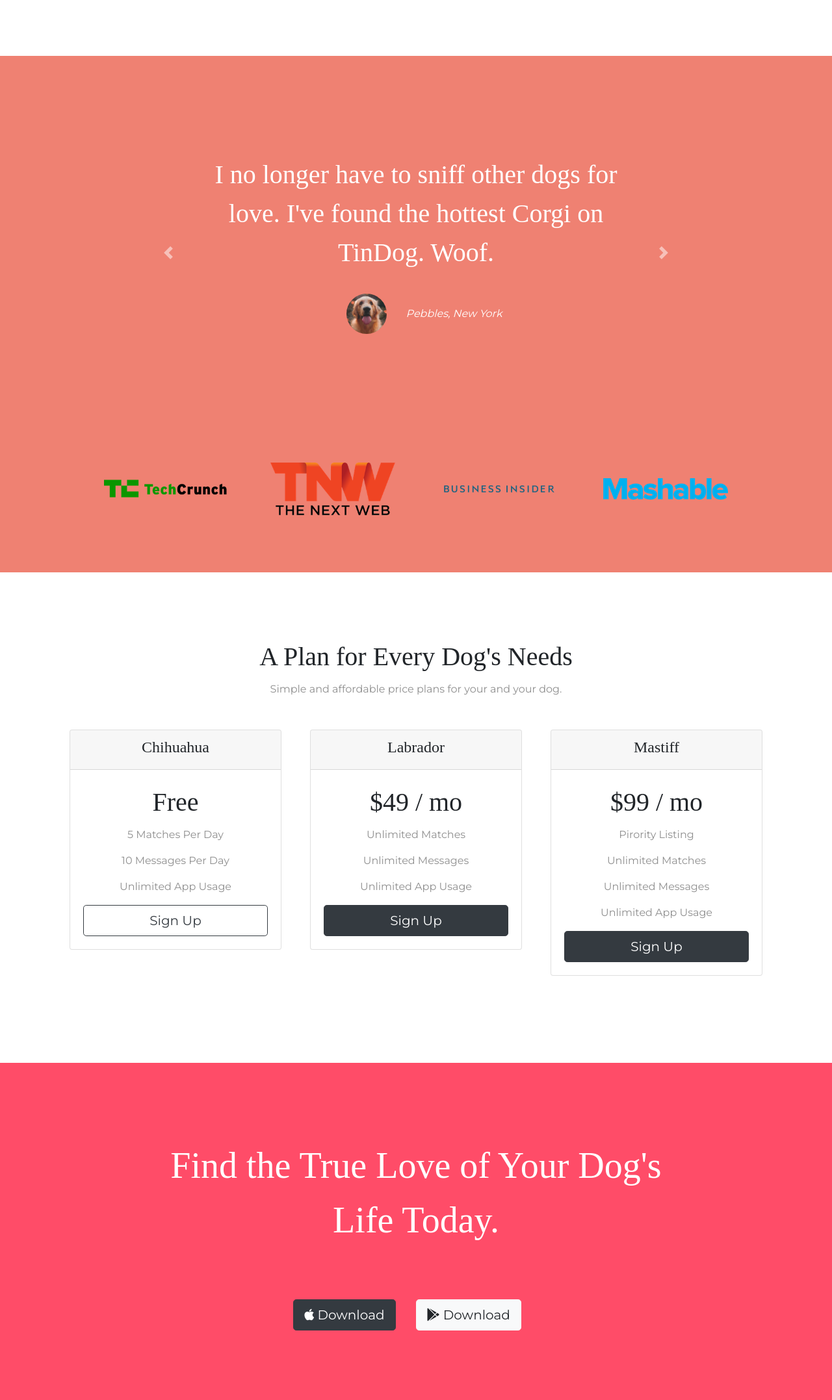
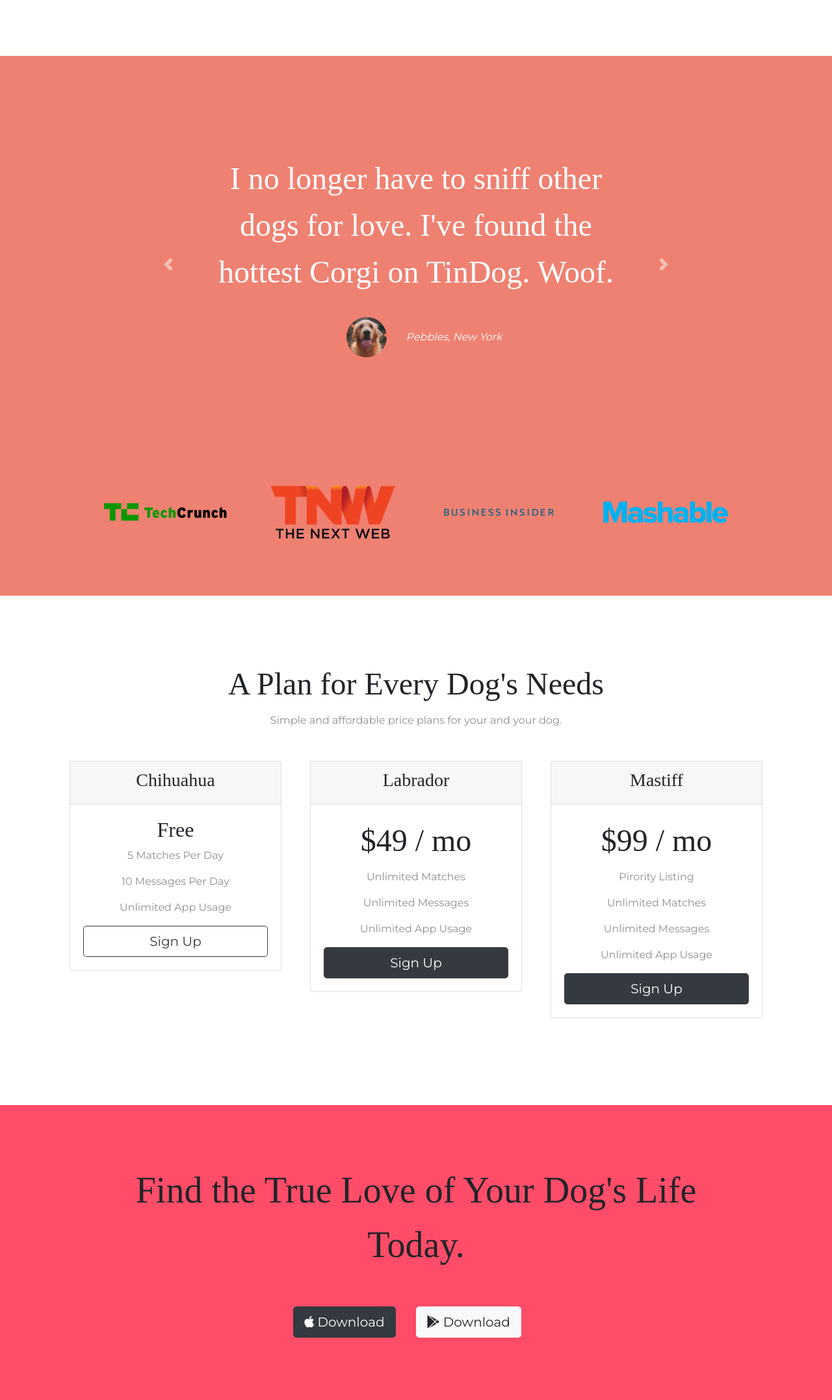
Before and after one commit to guyfromhills/frontendproject-tindog, a plain HTML site: page index.html in a window 1280 px wide. Shown: the part 1064-3219 px from the top of the page at 65% size. Drawn offline with nearby package versions, Linux system fonts and the light colour scheme.

Commit message:
commit #2

```diff
--- a/css/styles.css
+++ b/css/styles.css
@@ -1,34 +1,52 @@
-#title{
-    background-color: #ff4c68;
-    color: #fff;
+body{
+    font-family: "Montserrat";
+    text-align: center;
 
 }
 
-h1{
+
+h1,h2,h3,h4,h5,h6{
+
+
+    font-family: "Montserrat Black";
+
+
+
+}
+
+
+
+
+
+
+
+
+.big-heading{
     font-size: 3.5rem;
     font-family: "Montserrat Black";
     line-height: 1.5;
 
-
 }
 
-h2{
-    font-family: "Montserrat Black";
-    font-size: 2.5rem;
+.section-heading{
+    font-size: 3rem;
     line-height: 1.5;
-}
-
-
-
-h3{
-    font-family: "Montserrat Black";
-    font-size: 1.5rem;
-
 }
 
 p{
     color: #8f8f8f;
 }
+
+
+#title{
+    background-color: #ff4c68;
+    color: #fff;
+    text-align: left;
+
+}
+
+
+
 
 .container-fluid{
     padding: 3% 15% 14%;
@@ -36,10 +54,7 @@ p{
 }
 
 
-body{
-    font-family: "Montserrat";
 
-}
 
 .icon{
     color:#ef8172;
@@ -98,6 +113,7 @@ body{
 
 #title{
     text-align: center;
+
 }
 
     .title-image{
@@ -120,17 +136,24 @@ body{
 
 }
 
+.feature-title{
+    font-size: 1.5rem;
+}
+
 .feature-box{
-    text-align:center;
     padding: 5%;
 }
 
 /* testimonial section */
 #testimonials{
     padding: 7% 15%;
-    text-align:center;
     background-color: #ef8172;
     color: #fff;
+}
+
+.testimonial-text{
+    font-size: 3rem;
+    line-height: 1.5;
 }
 
 .testimonial-image{
@@ -143,7 +166,6 @@ body{
 #press{
 
     background-color: #ef8172;
-    text-align: center;
     padding-bottom:3% ;
 }
 
@@ -160,7 +182,12 @@ pricing */
 
 #pricing{
     padding:100px;
-    text-align: center;
+}
+
+.price-text{
+    font-size: 3rem;
+    line-height: 1.5;
+
 }
 
 .pricing-column{
@@ -169,18 +196,10 @@ pricing */
 
 /* call to action */
 
-.cta-h3{
-    font-size: 3.5rem;
-   color: #fff;
-   line-height: 1.5;
-   padding: 3%;
 
-
-}
 
 #cta{
     padding: 7% 15%;
-    text-align: center;
 
     background-color: #ff4c68;
 }
@@ -191,7 +210,6 @@ pricing */
 
 #footer{
     background-color: #fff;
-    text-align: center;
     padding: 7% 15%;
 
 }
--- a/index.html
+++ b/index.html
@@ -96,7 +96,7 @@
         <div class="row">
           <div class="col-lg-6">
             <div>
-              <h1>Meet new and interesting dogs nearby.</h1>
+              <h1 class="big-heading">Meet new and interesting dogs nearby.</h1>
               <button class="btn btn-dark btn-lg download-button" type="button">
                 <em class="fab fa-apple"></em> Download
               </button>
@@ -128,19 +128,19 @@
       <div class="row">
         <div class="feature-box col-lg-4">
           <em class="icon fas fa-check-circle fa-5x"></em>
-          <h3>Easy to use.</h3>
+          <h3 class="feature-title">Easy to use.</h3>
           <p>So easy to use, even your dog could do it.</p>
         </div>
 
         <div class="feature-box col-lg-4">
           <em class="icon fas fa-bullseye fa-5x"></em>
-          <h3>Elite Clientele</h3>
+          <h3 class="feature-title">Elite Clientele</h3>
           <p>We have all the dogs, the greatest dogs.</p>
         </div>
 
         <div class="feature-box col-lg-4">
           <i class="icon fas fa-heart fa-5x"></i>
-          <h3>Guaranteed to work.</h3>
+          <h3 class="feature-title">Guaranteed to work.</h3>
           <p>Find the love of your dog's life or your money back.</p>
         </div>
       </div>
@@ -152,7 +152,7 @@
       <div id="testimonials-carousel" class="carousel slide" data-ride="false">
         <div class="carousel-inner">
           <div class="carousel-item active">
-            <h2>
+            <h2 class="testimonial-text">
               I no longer have to sniff other dogs for love. I've found the
               hottest Corgi on TinDog. Woof.
             </h2>
@@ -213,7 +213,7 @@
     <!-- Pricing -->
 
     <section id="pricing">
-      <h2>A Plan for Every Dog's Needs</h2>
+      <h2 class="section-heading">A Plan for Every Dog's Needs</h2>
       <p>Simple and affordable price plans for your and your dog.</p>
 
       <div class="row">
@@ -243,7 +243,7 @@
               <h3>Labrador</h3>
             </div>
             <div class="card-body">
-              <h2>$49 / mo</h2>
+              <h2 class="price-text">$49 / mo</h2>
               <p>Unlimited Matches</p>
               <p>Unlimited Messages</p>
               <p>Unlimited App Usage</p>
@@ -259,7 +259,7 @@
               <h3>Mastiff</h3>
             </div>
             <div class="card-body">
-              <h2>$99 / mo</h2>
+              <h2 class="price-text">$99 / mo</h2>
               <p>Pirority Listing</p>
               <p>Unlimited Matches</p>
               <p>Unlimited Messages</p>
@@ -280,7 +280,7 @@
     <!-- Call to Action -->
 
     <section id="cta">
-      <h3 class="cta-h3">Find the True Love of Your Dog's Life Today.</h3>
+      <h3 class="big-heading">Find the True Love of Your Dog's Life Today.</h3>
 
 
 
```
Also changed, not shown: 1 other file.
